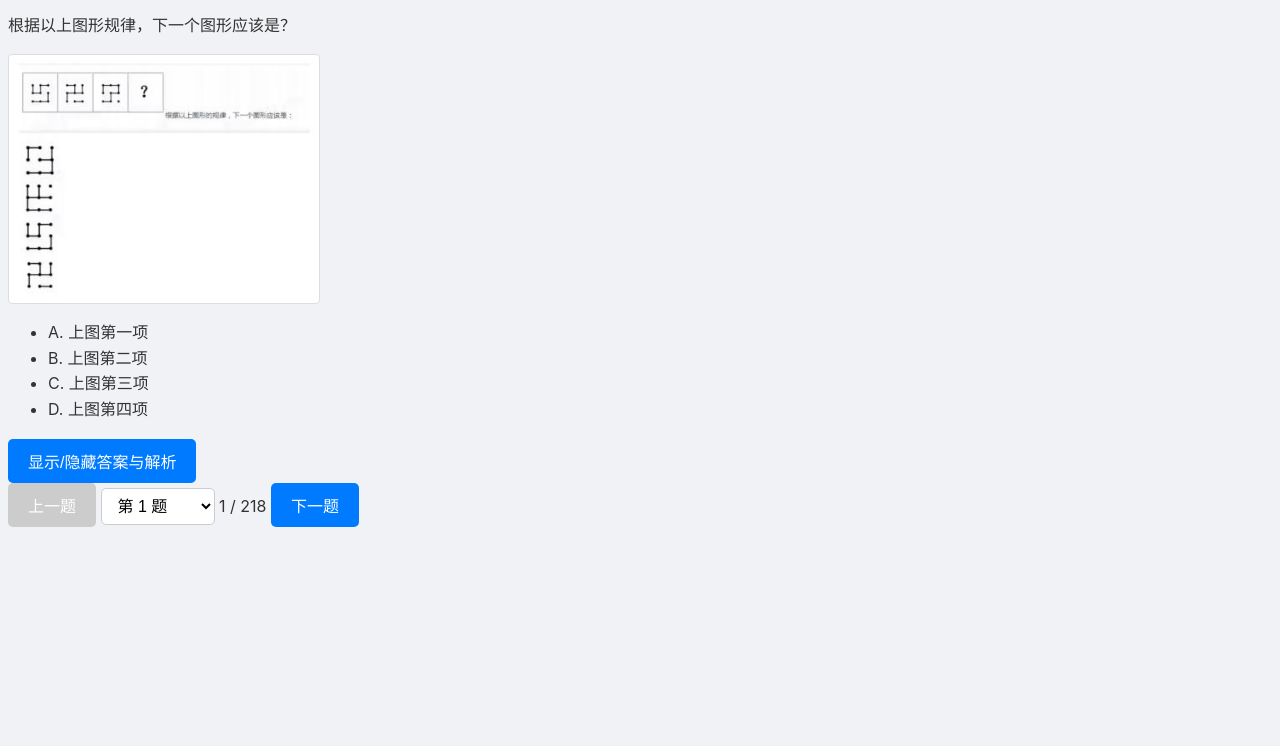
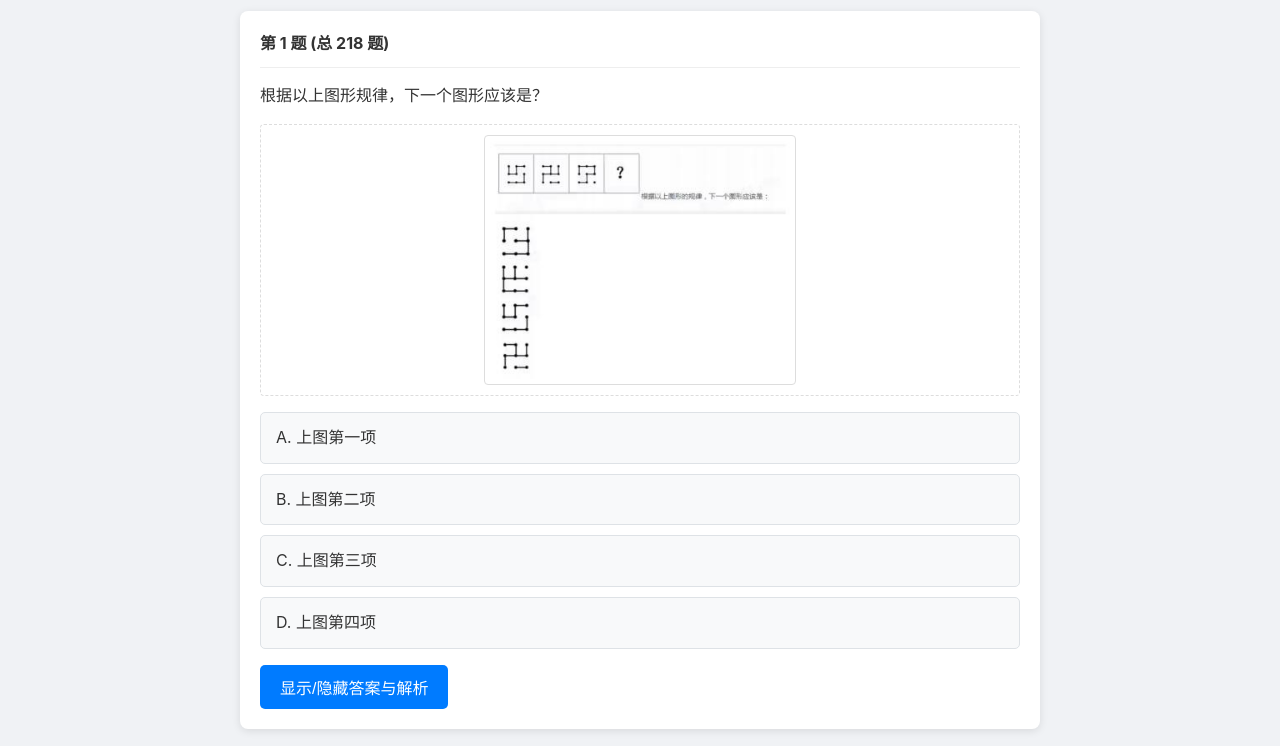
Before and after one commit to chenguangzhaoyao/xingce-shuati, a website: page index.html in a window 1280 px wide. Shown: the part 123-869 px from the top of the page. Before the commit the page ends 800 px from the top, so only its background shows below. Drawn offline with Linux system fonts and the light colour scheme.

Commit message:
Update index.html

```diff
--- a/index.html
+++ b/index.html
@@ -5,37 +5,37 @@
   <meta name="viewport" content="width=device-width, initial-scale=1.0">
   <title>图形推理刷题</title>
   <style>
-    body { font-family: -apple-system, BlinkMacSystemFont, "Segoe UI", Roboto, "Helvetica Neue", Arial, sans-serif; line-height: 1.6; background: #f0f2f5; color: #333; }
-    。container { max-width: 800px; margin: 20px auto; padding: 20px; }
-    。question-card { background: white; padding: 20px; border-radius: 8px; box-shadow: 0 2px 8px rgba(0,0,0,0.1); margin-bottom: 20px; }
-    。question-header { border-bottom: 1px solid #eee; padding-bottom: 10px; margin-bottom: 15px; font-weight: bold;}
-    。question-body p { margin-top: 0; }
-    。options-list { list-style: none; padding: 0; }
-    。options-list li { background: #f8f9fa; border: 1px solid #dee2e6; border-radius: 5px; padding: 12px 15px; margin-bottom: 10px; cursor: pointer; transition: background-color 0.2s; }
-    。options-list li:hover { background: #e9ecef; }
-    。feedback-area { margin-top: 15px; }
-    。answer, .explanation { display: none; margin-top: 15px; padding: 15px; background: #e6f7ff; border-left: 4px solid #1890ff; border-radius: 4px; }
-    。navigation { display: flex; justify-content: space-between; align-items: center; margin-top: 20px; }
+    /* 【问题修复】这里所有的中文句号“。”都已修正为英文句点“.” */
+
+    body { font-family: -apple-system, BlinkMacSystemFont, "Segoe UI", Roboto, "Helvetica Neue", Arial, sans-serif; line-height: 1.6; background: #f0f2f5; color: #333; margin: 0; padding: 0; }
+    .container { max-width: 800px; margin: 20px auto; padding: 20px; }
+    .question-card { background: white; padding: 20px; border-radius: 8px; box-shadow: 0 2px 8px rgba(0,0,0,0.1); margin-bottom: 20px; }
+    .question-header { border-bottom: 1px solid #eee; padding-bottom: 10px; margin-bottom: 15px; font-weight: bold;}
+    .question-body p { margin-top: 0; }
+    .options-list { list-style: none; padding: 0; }
+    .options-list li { background: #f8f9fa; border: 1px solid #dee2e6; border-radius: 5px; padding: 12px 15px; margin-bottom: 10px; cursor: pointer; transition: background-color 0.2s; }
+    .options-list li:hover { background: #e9ecef; }
+    .feedback-area { margin-top: 15px; }
+    .answer, .explanation { display: none; margin-top: 15px; padding: 15px; background: #e6f7ff; border-left: 4px solid #1890ff; border-radius: 4px; }
+    .navigation { display: flex; justify-content: space-between; align-items: center; margin-top: 20px; }
     button { padding: 10px 20px; border: none; background-color: #007bff; color: white; border-radius: 5px; cursor: pointer; font-size: 16px; }
     button:disabled { background-color: #ccc; cursor: not-allowed; }
     h1 { text-align: center; color: #1d3557; }
     #questionSelector { padding: 8px 12px; border: 1px solid #ccc; border-radius: 5px; background-color: white; font-size: 16px; cursor: pointer; }
 
-    /* --- 【重点修改】图片容器和图片的样式 --- */
-    。image-container {
-      /* 1. 设置为 Flex 容器，让内部图片能够对齐 */
+    /* --- 图片容器和图片的样式 (object-fit 方案) --- */
+    .image-container {
       display: flex;
       justify-content: center; /* 水平居中 */
       align-items: center;    /* 垂直居中 */
       gap: 10px;             /* 图片间距 */
       margin-bottom: 15px;
       padding: 10px;
-      border: 1px dashed #ddd; /* 加个虚线框方便看范围 */
+      border: 1px dashed #ddd; /* 虚线框方便看范围 */
       border-radius: 4px;
-      min-height: 100px; /* 至少有个高度 */
+      min-height: 100px;
     }
 
-    /* 2. 为题干图片和选项图片容器分别设置不同的高度 */
     .problem-image-container {
         height: 250px;
     }
@@ -45,13 +45,10 @@
     }
 
     .image-container img {
-      /* 3. 这是解决问题的核心！ */
-      max-width: 100%;  /* 防止图片过宽溢出 */
-      height: 100%;     /* 让图片高度填满容器 */
-      width: auto;      /* 宽度自动缩放，防止和 height 冲突 */
-      object-fit: contain; /* ✨ 王牌属性：保持比例，完整显示！✨ */
-
-      /* 保持您原来的样式 */
+      max-width: 100%;
+      height: 100%;
+      width: auto;
+      object-fit: contain; /* ✨ 核心属性：保持比例，完整显示 ✨ */
       border: 1px solid #ddd;
       border-radius: 4px;
       background: #fff;
@@ -76,8 +73,8 @@
 <script>
 // --- 1. 配置 ---
 const imageBaseUrl = "images/";
-const questionsJsonFile = "graphical_questions.json"; // 已更新为您提供的文件名
-const imageCountsJsonFile = "image_counts.json";
+const questionsJsonFile = "graphical_questions.json"; // 【确认】文件名未修改
+const imageCountsJsonFile = "image_counts.json";     // 【确认】文件名未修改
 
 // --- 2. 全局变量 ---
 let questions = [];
@@ -117,12 +114,8 @@ function renderQuestion() {
   if (questions.length === 0) return;
   const q = questions[currentQuestionIndex];
 
-  // 【重点修改】根据图片数量判断是题干图还是选项图
-  // 假设图片数量 > 1 的是题干组合图，数量 === 1 的是单个主图或解析图
-  // 这个逻辑可以根据您的实际情况调整。
-  // 更简单的方法是看图片的文件名，但目前的逻辑也可以工作。
-  // 我们这里简单地把所有图片都放在大的容器里，为简化起见。
-  const imageContainerClass = "problem-image-container"; // 统一使用大容器
+  // 统一使用大的图片容器，方便展示。
+  const imageContainerClass = "problem-image-container";
 
   const imagesHtml = (q.images || []).map(imgName =>
       `<img src="${imageBaseUrl}${imgName}" alt="题目图 ${imgName}" onerror="this.alt='图片加载失败';">`
@@ -138,7 +131,7 @@ function renderQuestion() {
       <div class="question-body">
         <p>${q.question || "题目内容缺失"}</p>
 
-        <!-- 【重点修改】在这里应用新的容器类 -->
+        <!-- 应用了正确的图片容器类 -->
         <div class="image-container ${imageContainerClass}">${imagesHtml}</div>
 
         <ul class="options-list">${optionsHtml}</ul>
```
